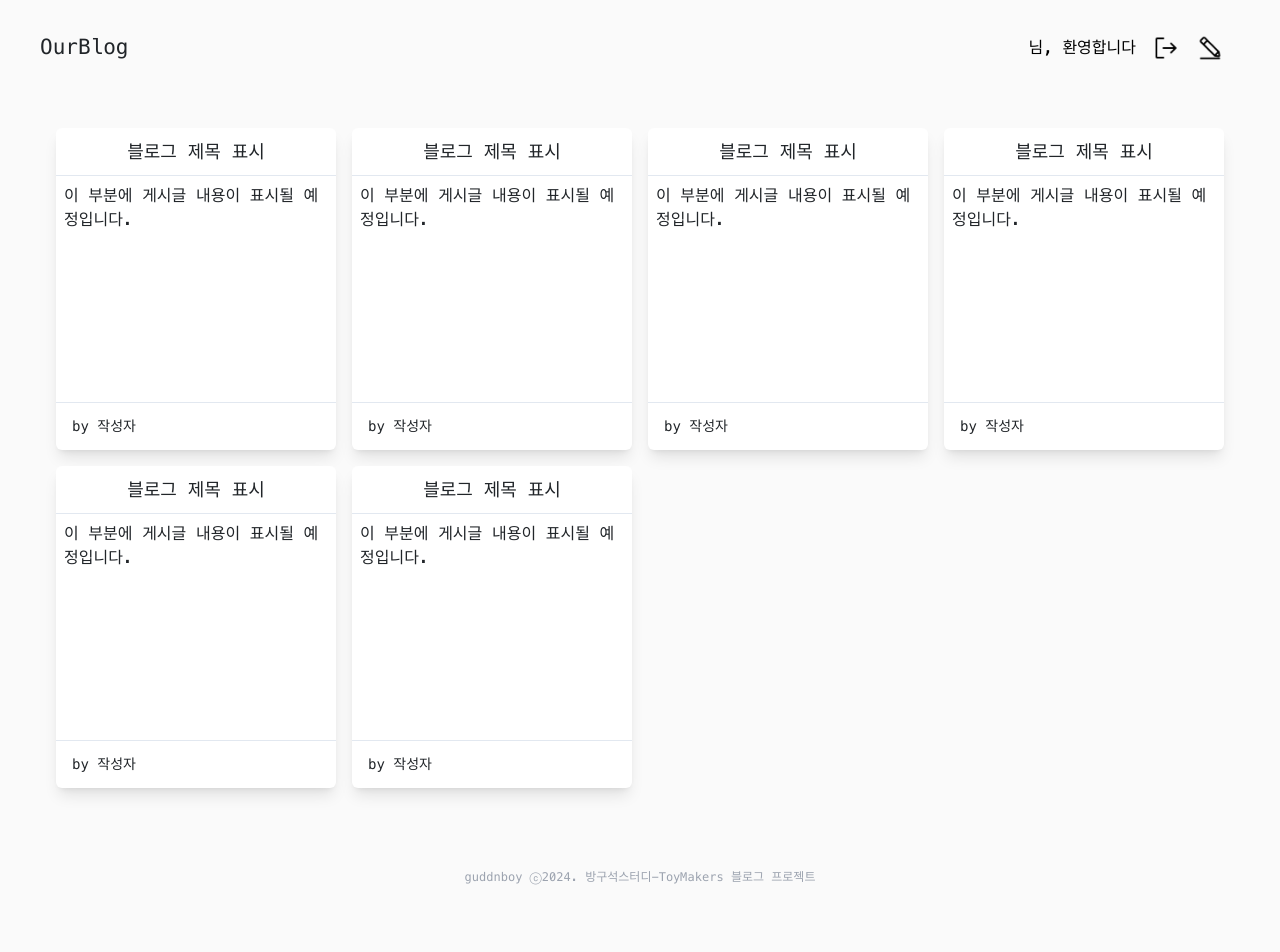
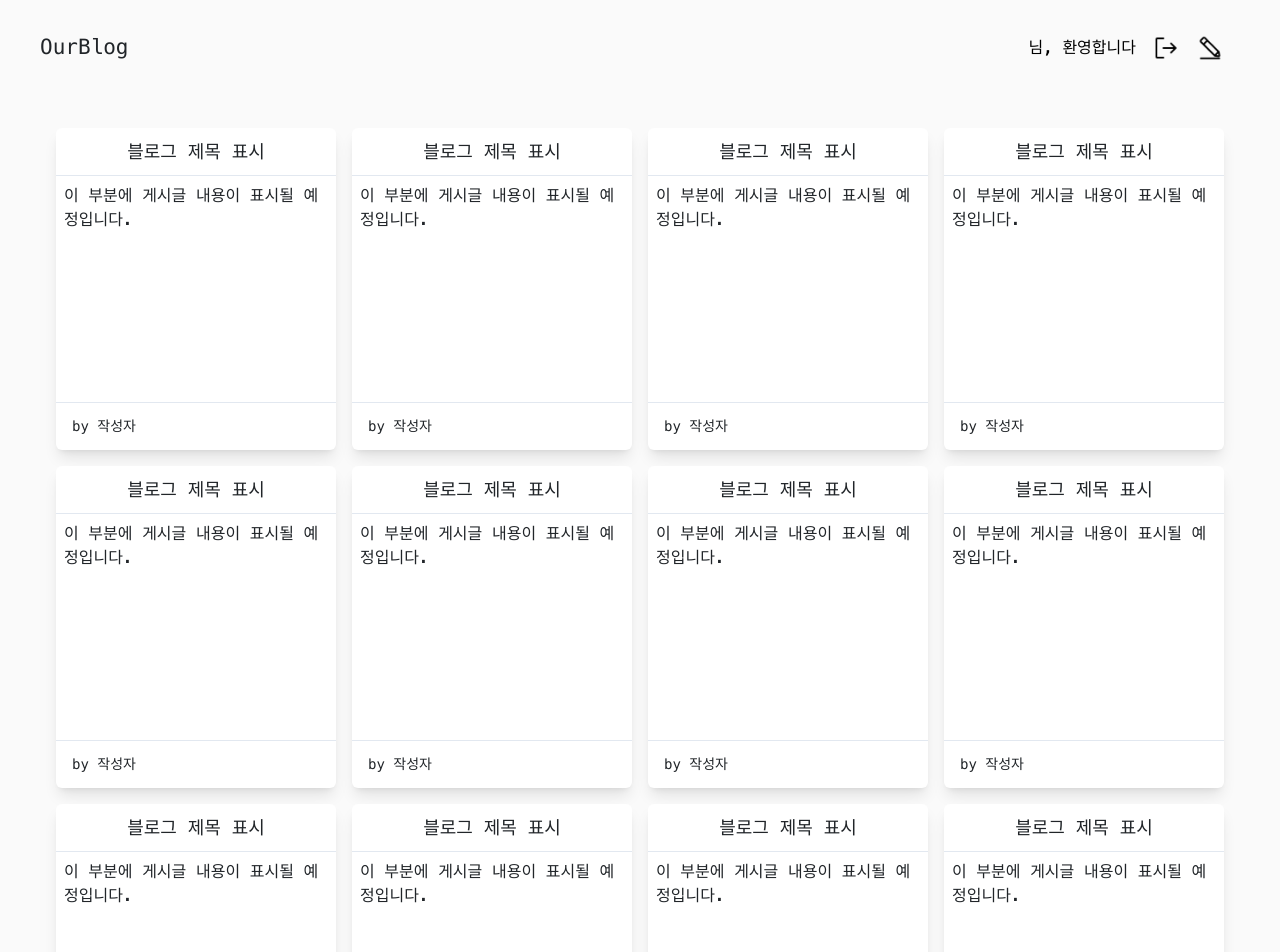
Before and after one commit to ToyMakers/blog-fe-guddnboy, a Next.js app: page /home in a window 1280 px wide. Shown: the top 952 px of the page. Before the commit the page ends 886 px from the top, so only its background shows below. Built offline with nearby package versions, Linux system fonts and the light colour scheme; no server answers; sample sign-in values are in the browser's storage.

Commit message:
refact(footer태그 내용 컴포넌트 분리)

```diff
--- /dev/null
+++ b/components/Footer.js
@@ -0,0 +1,12 @@
+import React from 'react';
+
+const Footer = () => {
+  return (
+    <footer className="w-full text-center items-center text-gray-400 text-[12px] my-4">
+      <a href="https://github.com/guddnboy">guddnboy</a> ⓒ2024.
+      <a href="https://github.com/ToyMakers/blog-server"> 방구석스터디-ToyMakers</a> 블로그 프로젝트
+    </footer>
+  );
+};
+
+export default Footer;
--- a/pages/home.tsx
+++ b/pages/home.tsx
@@ -2,6 +2,7 @@ import React, { useEffect, useState } from 'react';
 import { useRouter } from 'next/router';
 import Header from '../components/Header';
 import BlogCard from '../components/BlogCard';
+import Footer from '../components/Footer';
 
 const home = () => {
   const router = useRouter();
@@ -49,8 +50,15 @@ const home = () => {
   return (
     <div className="mx-10 mt-8">
       <Header nickname={nickname ?? ''} logout={logout} navigateTo={navigateTo} />
-      <section className="mt-16">
+      <section className="mt-16 flex-1">
         <ul className="grid grid-cols-1 sm:grid-cols-2 md:grid-cols-3 lg:grid-cols-4 gap-4 m-4">
+          <BlogCard />
+          <BlogCard />
+          <BlogCard />
+          <BlogCard />
+          <BlogCard />
+          <BlogCard />
+          <BlogCard />
           <BlogCard />
           <BlogCard />
           <BlogCard />
@@ -59,11 +67,7 @@ const home = () => {
           <BlogCard />
         </ul>
       </section>
-      <footer className="text-center m-20 text-gray-400 text-[12px]">
-        <a href="https://github.com/guddnboy">guddnboy</a> ⓒ2024.
-        <a href="https://github.com/ToyMakers/blog-server"> 방구석스터디-ToyMakers</a> 블로그
-        프로젝트
-      </footer>
+      <Footer />
     </div>
   );
 };
--- a/pages/mypage.tsx
+++ b/pages/mypage.tsx
@@ -1,7 +1,8 @@
-import React, { useState, useEffect } from 'react';
+import React, { useState, useEffect, Fragment } from 'react';
 import useStore from '../store/store';
 import { useRouter } from 'next/router';
 import Header from '../components/Header';
+import Footer from '@/components/Footer';
 
 const mypage = () => {
   const { nickname, bio, setNickname, setBio } = useStore();
@@ -107,7 +108,7 @@ const mypage = () => {
   }, [setNickname, setBio, router]);
 
   return (
-    <div className="w-full h-full">
+    <Fragment>
       <section className="mt-8 mx-10">
         <Header nickname={nickname} logout={function (): void {}} navigateTo={navigateTo} />
       </section>
@@ -188,7 +189,8 @@ const mypage = () => {
           </div>
         </div>
       </div>
-    </div>
+      <Footer />
+    </Fragment>
   );
 };
 
```
